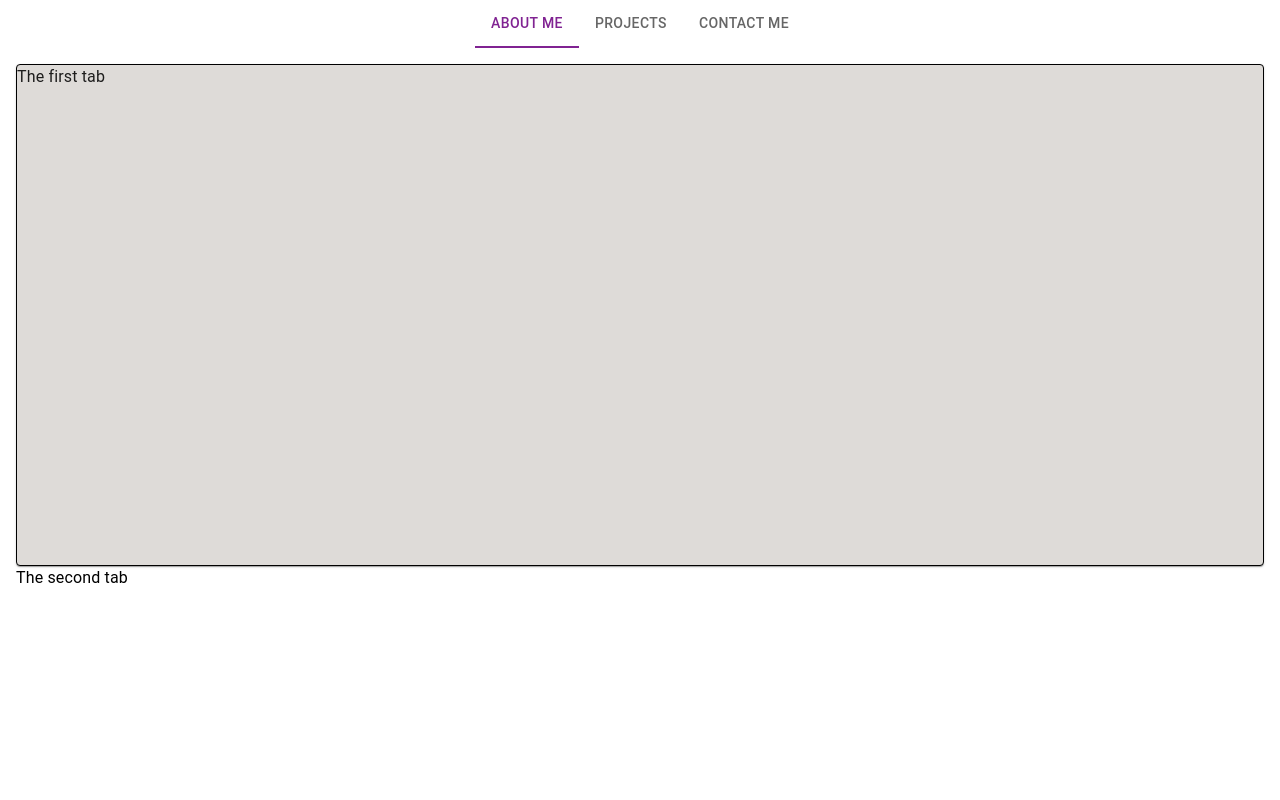
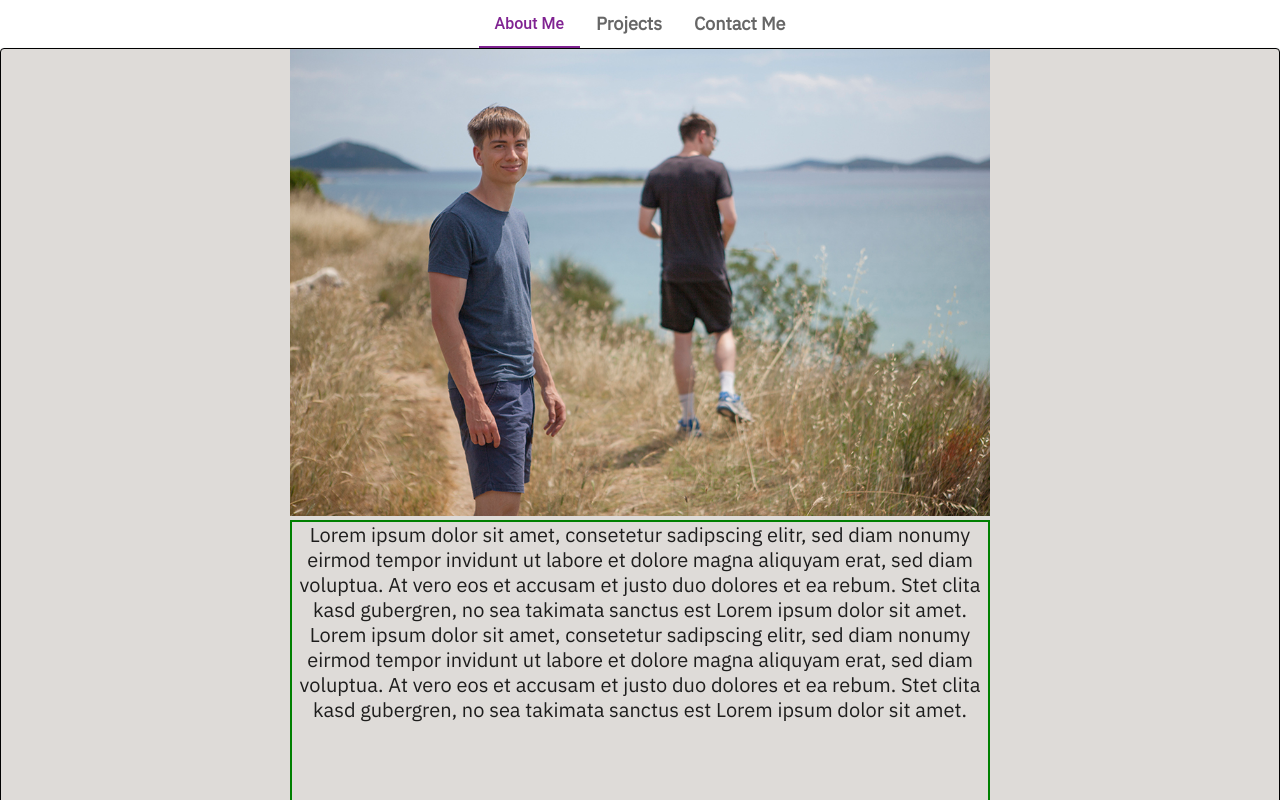
Before and after one commit to MarkusDunkel/personal_homepage, a React (Create React App) app: page / in a window 1280 px wide. Shown: the top 800 px of the page. Built offline with nearby package versions, Linux system fonts and the light colour scheme.

Commit message:
font and color

```diff
--- a/public/index.html
+++ b/public/index.html
@@ -1,14 +1,12 @@
 <!DOCTYPE html>
 <html lang="en">
+
 <head>
   <meta charset="utf-8" />
   <link rel="icon" href="%PUBLIC_URL%/favicon.ico" />
   <meta name="viewport" content="width=device-width, initial-scale=1" />
   <meta name="theme-color" content="#000000" />
-    <meta
-      name="description"
-      content="Web site created using create-react-app"
-    />
+  <meta name="description" content="Web site created using create-react-app" />
   <link rel="apple-touch-icon" href="%PUBLIC_URL%/logo192.png" />
   <!--
       manifest.json provides metadata used when your web app is installed on a
@@ -24,8 +22,12 @@
       work correctly both with client-side routing and a non-root public URL.
       Learn how to configure a non-root public URL by running `npm run build`.
     -->
+  <link rel="preconnect" href="https://fonts.googleapis.com" />
+  <link rel="preconnect" href="https://fonts.gstatic.com" crossorigin>
+  <link href="https://fonts.googleapis.com/css2?family=IBM+Plex+Sans&display=swap" rel="stylesheet">
   <title>React App</title>
 </head>
+
 <body>
   <noscript>You need to enable JavaScript to run this app.</noscript>
   <div id="root"></div>
@@ -40,4 +42,5 @@
       To create a production bundle, use `npm run build` or `yarn build`.
     -->
 </body>
+
 </html>
--- a/src/App.tsx
+++ b/src/App.tsx
@@ -5,13 +5,30 @@ import './App.css';
 import ScrollToTop from './components/ScrollToTop';
 import SiteSection from './components/SiteSection';
 import { defaultTheme } from './components/theme';
+import { aboutMeText } from './components/content';
+import profilePicture from './pictures/profilePicture.jpg'
+import ContentHolder from './components/ContentHolder';
+
+
+export const getTabProps = (
+  label: string,
+  value: string,
+) => {
+  return {
+    label: (
+      <Typography className='tab-label' variant='label'>
+        {label}
+      </Typography>
+    ),
+    value: value
+  };
+};
+
 
 function App() {
   const about: any = useRef<HTMLInputElement>(null);
   const project: any = useRef<HTMLInputElement>(null);
   const contact: any = useRef<HTMLInputElement>(null);
-
-  console.log("contact", contact);
 
 
   const [tabIndex, setTabIndex] = useState('about');
@@ -19,8 +36,7 @@ function App() {
 
   const scrollToSection = (event: SyntheticEvent<Element, Event>, newTabIndex: string) => {
     setTabIndex(newTabIndex);
-    console.log({ event });
-    console.log("newTabIndex", newTabIndex);
+
 
     if (newTabIndex === 'about') {
       window.scrollTo({
@@ -40,22 +56,27 @@ function App() {
       });
     }
   }
-  console.log("tabIndex", tabIndex);
+
   return (
     <ThemeProvider theme={defaultTheme}>
 
       <Box>
         <ScrollToTop />
         <Tabs value={tabIndex} onChange={scrollToSection} centered>
-          <Tab value='about' label="About me" />
+          <Tab {...getTabProps(
+            'About Me', 'about'
+          )} />
           <Tab value='project' label="Projects" />
           <Tab value='contact' label="Contact Me" />
         </Tabs>
-        <Box sx={{ padding: 2 }}>
+        <Box sx={{ width: '100%' }}>
           <SiteSection>
-            <Box height='500px' ref={about} id='about'>
-              <Typography>The first tab</Typography>
-            </Box>
+            <ContentHolder>
+              <img src={profilePicture} alt="fireSpot" style={{ width: '700px', }} />
+              <Box height='500px' ref={about} id='about' sx={{ border: '2px solid green' }}>
+                <Typography variant='body'>{aboutMeText}</Typography>
+              </Box>
+            </ContentHolder>
           </SiteSection>
           <Box height='500px' ref={project} id='projects'>
             <Typography>The second tab</Typography>
--- /dev/null
+++ b/src/components/ContentHolder.tsx
@@ -0,0 +1,15 @@
+import { Box, Card } from '@mui/material';
+import { ReactNode } from 'react';
+
+export interface ContentHolderProps {
+    children: ReactNode;
+}
+
+const ContentHolder = ({ children }: ContentHolderProps) => {
+    return (<Box maxWidth='700px'>
+        {children}
+    </Box >)
+}
+
+
+export default ContentHolder
--- a/src/components/SiteSection.tsx
+++ b/src/components/SiteSection.tsx
@@ -6,9 +6,11 @@ export interface SiteSectionProps {
 }
 
 const SiteSection = ({ children }: SiteSectionProps) => {
-    return (<Card variant="elevation" sx={{ border: 'solid 1px black', bgcolor: 'secondary.main' }}>
+    return (<Card variant="elevation" sx={{
+        border: 'solid 1px black', bgcolor: 'secondary.main', padding: 0, textAlign: 'center', display: 'flex', justifyContent: 'center'
+    }}>
         {children}
-    </Card>)
+    </Card >)
 }
 
 
--- /dev/null
+++ b/src/components/content.ts
@@ -0,0 +1 @@
+export const aboutMeText = 'Lorem ipsum dolor sit amet, consetetur sadipscing elitr, sed diam nonumy eirmod tempor invidunt ut labore et dolore magna aliquyam erat, sed diam voluptua. At vero eos et accusam et justo duo dolores et ea rebum. Stet clita kasd gubergren, no sea takimata sanctus est Lorem ipsum dolor sit amet. Lorem ipsum dolor sit amet, consetetur sadipscing elitr, sed diam nonumy eirmod tempor invidunt ut labore et dolore magna aliquyam erat, sed diam voluptua. At vero eos et accusam et justo duo dolores et ea rebum. Stet clita kasd gubergren, no sea takimata sanctus est Lorem ipsum dolor sit amet.'
--- a/src/components/palette.ts
+++ b/src/components/palette.ts
@@ -1,10 +1,45 @@
+
+
+
+
 import type { PaletteOptions } from '@mui/material';
 
 export const palette: PaletteOptions = {
+    neutrals: {
+        primaryDark: '#0C212C',
+        darkestGrey: '#4D5558',
+        grey: '#808C91',
+        lightestBlue: '#E0EAF2',
+        lightGrey: '#DEE2E3',
+        lightestGrey: '#EEF0F1',
+        background: '#F9FAFA',
+        // background: '#FFF',
+    },
     primary: {
         light: '#32936F',
         main: '#802392',
         dark: '#41463D',
     },
+    purple: {
+        main: '#9747FF',
+    },
+    success: {
+        lighter: '#a3deb0',
+        light: '#22bc1a',
+        main: '#4f8d5d',
+        dark: '#388e3c',
+        lightest: '#a3deb040',
+    },
+    error: {
+        light: '#F6685E',
+        main: '#FF544A',
+        dark: '#AA2E25',
+    },
+    gradients: {
+        bluePurple: 'linear-gradient(to right, #D5B5FF, #77CEFF)',
+    },
     secondary: { main: '#DEDBD8' },
+    action: {
+        selected: '#f6be4f',
+    },
 };
--- /dev/null
+++ b/src/components/theme.d.ts
@@ -0,0 +1,89 @@
+import '@mui/material/Typography';
+import '@mui/material/styles/createPalette';
+
+import type {
+    Palette as OriginalPalette,
+    PaletteOptions as MuiPaletteOptions,
+} from '@mui/material/styles/createPalette';
+// import type { TypographyOptions } from '@mui/material/styles/createTypography';
+import type * as React from 'react';
+
+interface NeutralsPalette {
+    primaryDark: string;
+    darkestGrey: string;
+    grey: string;
+    lightestBlue: string;
+    lightGrey: string;
+    lightestGrey: string;
+    background: string;
+}
+
+interface GradientsPalette {
+    bluePurple: string;
+}
+
+interface PaletteExtentions {
+    neutrals: NeutralsPalette;
+    purple: { main: string };
+    gradients: GradientsPalette;
+}
+
+declare module '@mui/material/Button' {
+    interface ButtonPropsColorOverrides {
+        purple: true;
+        neutral: true;
+    }
+}
+
+declare module '@mui/material/styles/createPalette' {
+    interface Palette extends OriginalPalette, PaletteExtentions { }
+
+    interface PaletteOptions extends MuiPaletteOptions, PaletteExtentions { }
+
+    interface SimplePaletteColorOptions {
+        lighter?: string;
+        darker?: string;
+        lightest?: string;
+    }
+
+    interface PaletteColor {
+        lighter: string;
+        darker: string;
+        lightest: string;
+    }
+}
+
+declare module '@mui/material/Typography' {
+    interface TypographyPropsVariantOverrides {
+        body1: false;
+        body2: false;
+        overline: false;
+        label1: false;
+        h6: false;
+        subtitle1: false;
+        subtitle2: false;
+        footnote: true;
+        caption2: true;
+        body: true;
+        label: true;
+        label2: true;
+        caption: true;
+        caption2: true;
+    }
+}
+
+export interface ExtendedTypographyOptions
+    extends Omit<TypographyOptions, 'h1'> {
+    body: React.CSSProperties;
+    caption: React.CSSProperties;
+    caption2: React.CSSProperties;
+    label: React.CSSProperties;
+    label2: React.CSSProperties;
+    footnote: React.CSSProperties;
+}
+
+declare module '@mui/material/styles' {
+    interface Theme {
+        typography: ExtendedTypographyOptions;
+    }
+}
--- a/src/components/theme.ts
+++ b/src/components/theme.ts
@@ -1,7 +1,10 @@
 import { createTheme } from "@mui/material";
 import { palette } from "./palette";
+import typography from "./typography";
+
 
 export const defaultTheme = createTheme({
-    palette
+    palette,
+    typography: typography as any,
 }
 )
--- /dev/null
+++ b/src/components/typography.ts
@@ -0,0 +1,82 @@
+import type { ExtendedTypographyOptions } from './theme.d';
+
+function pxToRem(value: number) {
+    return `${value / 16}rem`;
+}
+
+const FONT_PRIMARY = 'IBM Plex Sans, sans-serif';
+
+const typography: ExtendedTypographyOptions = {
+    fontFamily: FONT_PRIMARY,
+    fontWeightRegular: 400,
+    fontWeightMedium: 500,
+    fontWeightSemiBold: 600,
+    fontWeightBold: 700,
+
+    h1: {
+        fontWeight: 700,
+        lineHeight: '60px',
+        fontSize: pxToRem(48),
+        fontFamily: 'Satoshi-Variable, sans-serif',
+    },
+    h2: {
+        fontWeight: 650,
+        lineHeight: '40px',
+        fontSize: pxToRem(34),
+    },
+    h3: {
+        fontWeight: 700,
+        lineHeight: '34px',
+        fontSize: pxToRem(28),
+    },
+    h4: {
+        fontWeight: 600,
+        lineHeight: 1.5,
+        fontSize: pxToRem(24),
+    },
+    h5: {
+        fontWeight: 600,
+        lineHeight: '24px',
+        fontSize: pxToRem(20),
+    },
+    label: {
+        fontWeight: 500,
+        lineHeight: 1.5,
+        fontSize: pxToRem(16),
+        fontFamily: 'Roboto, sans-serif',
+    },
+    label2: {
+        fontWeight: 650,
+        lineHeight: 22 / 14,
+        fontSize: pxToRem(15),
+    },
+    body: {
+        lineHeight: '25px',
+        fontSize: pxToRem(20),
+        fontFamily: 'IBM Plex Sans, sans-serif',
+    },
+    caption: {
+        lineHeight: 1.5,
+        fontSize: pxToRem(14),
+        fontFamily: 'Graphik',
+    },
+    caption2: {
+        fontWeight: 400,
+        lineHeight: '18px',
+        fontSize: pxToRem(13),
+        fontFamily: 'Graphik',
+    },
+    footnote: {
+        fontWeight: 400,
+        lineHeight: '18px',
+        fontSize: pxToRem(11),
+    },
+    button: {
+        fontWeight: 650,
+        lineHeight: '21px',
+        fontSize: pxToRem(18),
+        textTransform: 'none',
+    },
+};
+
+export default typography;
```
Also changed, not shown: src/pictures/profilePicture.jpg (added). Lines whose indentation alone changed are shown as unchanged.
